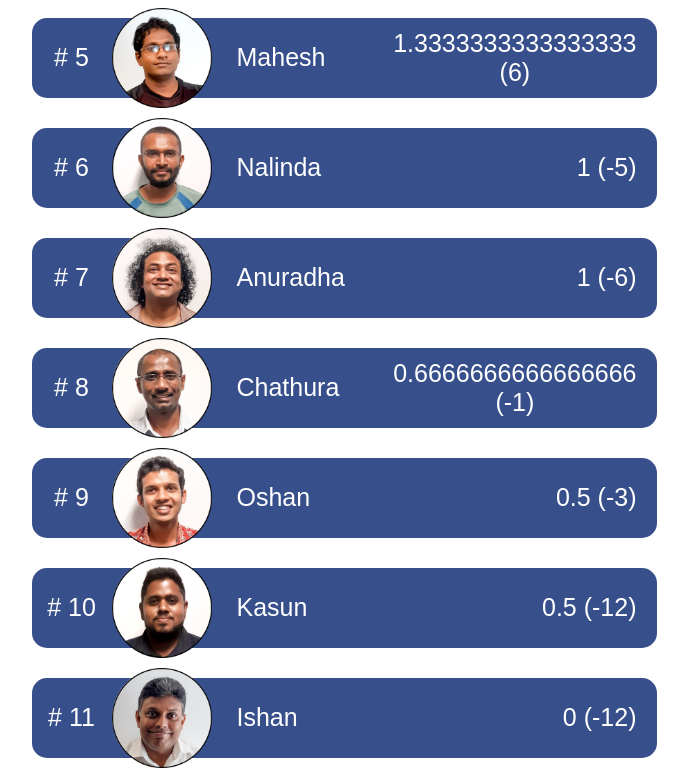
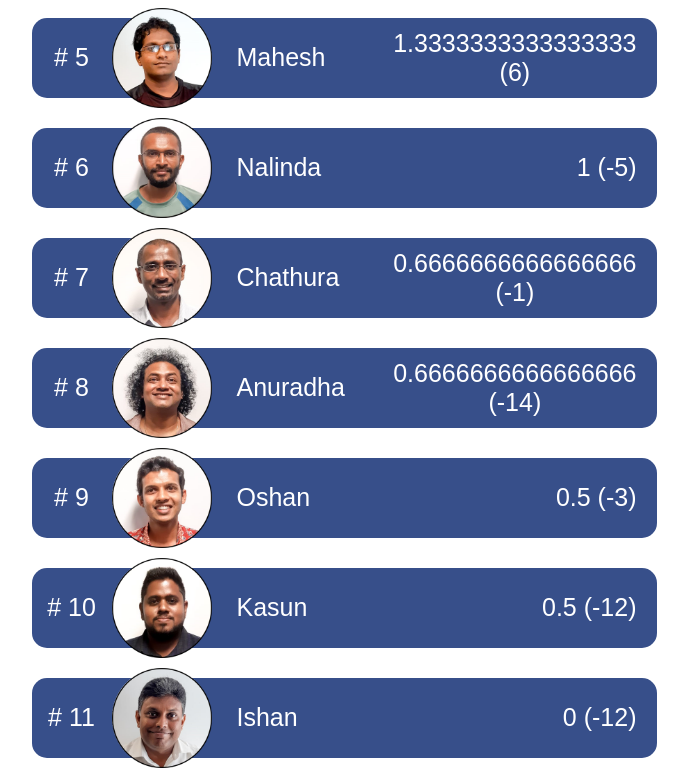
Before and after one commit to Nash171/pronto-carrom, an Angular app: page / in a window 1280 px wide. Shown: the part 574-1350 px from the top of the page, without its empty margins (296-984 px from the left). Built offline with nearby package versions, Linux system fonts and the light colour scheme.

Commit message:
score update

```diff
--- a/src/app/data.service.ts
+++ b/src/app/data.service.ts
@@ -22,10 +22,10 @@ export class DataService {
       { id: 6, name: 'Chathura', points: -1, matches: 3, win: 1, loss: 2, draw: 0, rating: 0 },
       { id: 7, name: 'Mahesh', points: 6, matches: 3, win: 2, loss: 1, draw: 0, rating: 0 },
       { id: 8, name: 'Chamitha', points: -16, matches: 2, win: 0, loss: 2, draw: 0, rating: 0 },
-      { id: 9, name: 'Nadeesh', points: 14, matches: 2, win: 2, loss: 0, draw: 0, rating: 0 },
+      { id: 9, name: 'Nadeesh', points: 22, matches: 3, win: 3, loss: 0, draw: 0, rating: 0 },
       { id: 10, name: 'Hirantha', points: 14, matches: 3, win: 2, loss: 1, draw: 0, rating: 0 },
       { id: 11, name: 'Ishan', points: -12, matches: 2, win: 0, loss: 2, draw: 0, rating: 0 },
-      { id: 12, name: 'Anuradha', points: -6, matches: 2, win: 1, loss: 1, draw: 0, rating: 0 },
+      { id: 12, name: 'Anuradha', points: -14, matches: 3, win: 1, loss: 2, draw: 0, rating: 0 },
     ].map(function(p){
       p['rating'] = (p.win*2 + p.draw*1)/p.matches;
       return p;
```
